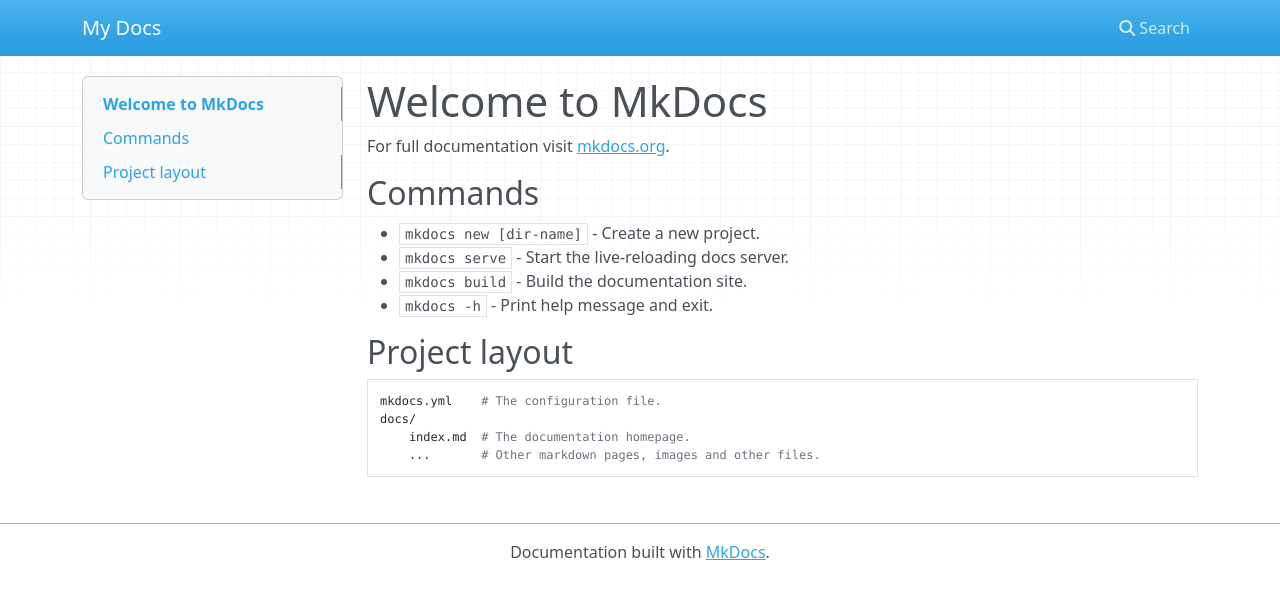
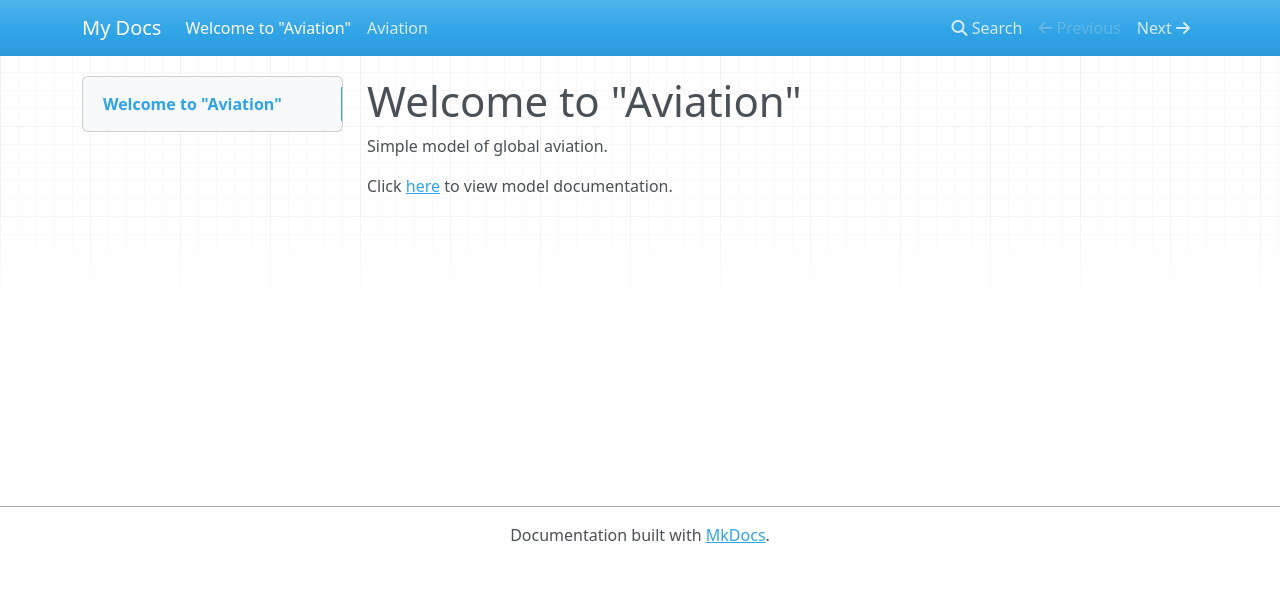
Before and after one commit to majaglavin/aviation, an MkDocs documentation site: the page built from docs/index.md, in a window 1280 px wide. Shown: the top 599 px of the page. Built offline with MkDocs 1.6.1, drawn with Linux system fonts in a browser that asks for light colours; nearby versions of some CDN libraries.

Commit message:
update-mkdocs-server

```diff
--- a/docs/index.md
+++ b/docs/index.md
@@ -1,17 +1,5 @@
-# Welcome to MkDocs
+# Welcome to "Aviation"
 
-For full documentation visit [mkdocs.org](https://www.mkdocs.org).
+Simple model of global aviation.
 
-## Commands
-
-* `mkdocs new [dir-name]` - Create a new project.
-* `mkdocs serve` - Start the live-reloading docs server.
-* `mkdocs build` - Build the documentation site.
-* `mkdocs -h` - Print help message and exit.
-
-## Project layout
-
-    mkdocs.yml    # The configuration file.
-    docs/
-        index.md  # The documentation homepage.
-        ...       # Other markdown pages, images and other files.
+Click [here](./aviation.md) to view model documentation.
```
Also changed, not shown: docs/aviation.md (added, +24 -0 lines).
